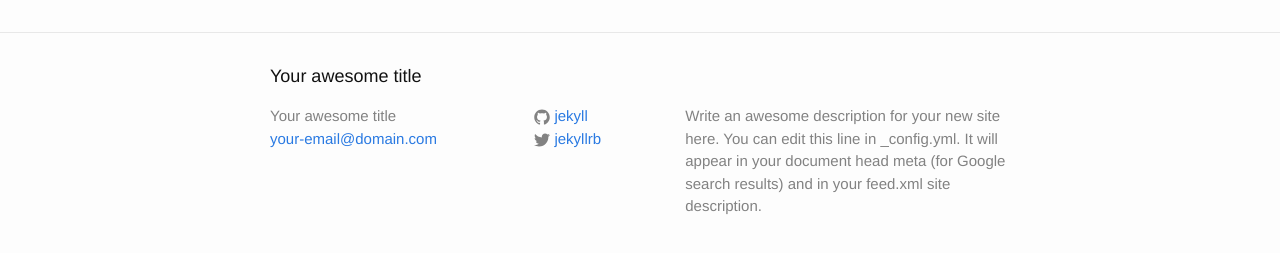
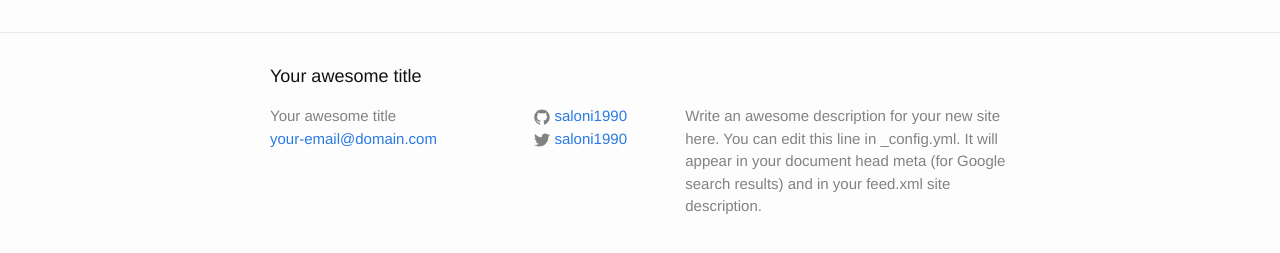
Before and after one commit to saloni1990/saloni1990.github.io, a Jekyll site: the page built from index.html, in a window 1280 px wide. Shown: the part 264-517 px from the top of the page. Built offline with Jekyll 4.4.1, drawn with Linux system fonts in a browser that asks for light colours.

Commit message:
Create _config.yml

```diff
--- a/_config.yml
+++ b/_config.yml
@@ -14,8 +14,8 @@ description: > # this means to ignore newlines until "baseurl:"
   Google search results) and in your feed.xml site description.
 baseurl: "" # the subpath of your site, e.g. /blog
 url: "http://yourdomain.com" # the base hostname & protocol for your site
-twitter_username: jekyllrb
-github_username:  jekyll
+twitter_username: saloni1990
+github_username:  saloni1990
 
 # Build settings
 markdown: kramdown
```
